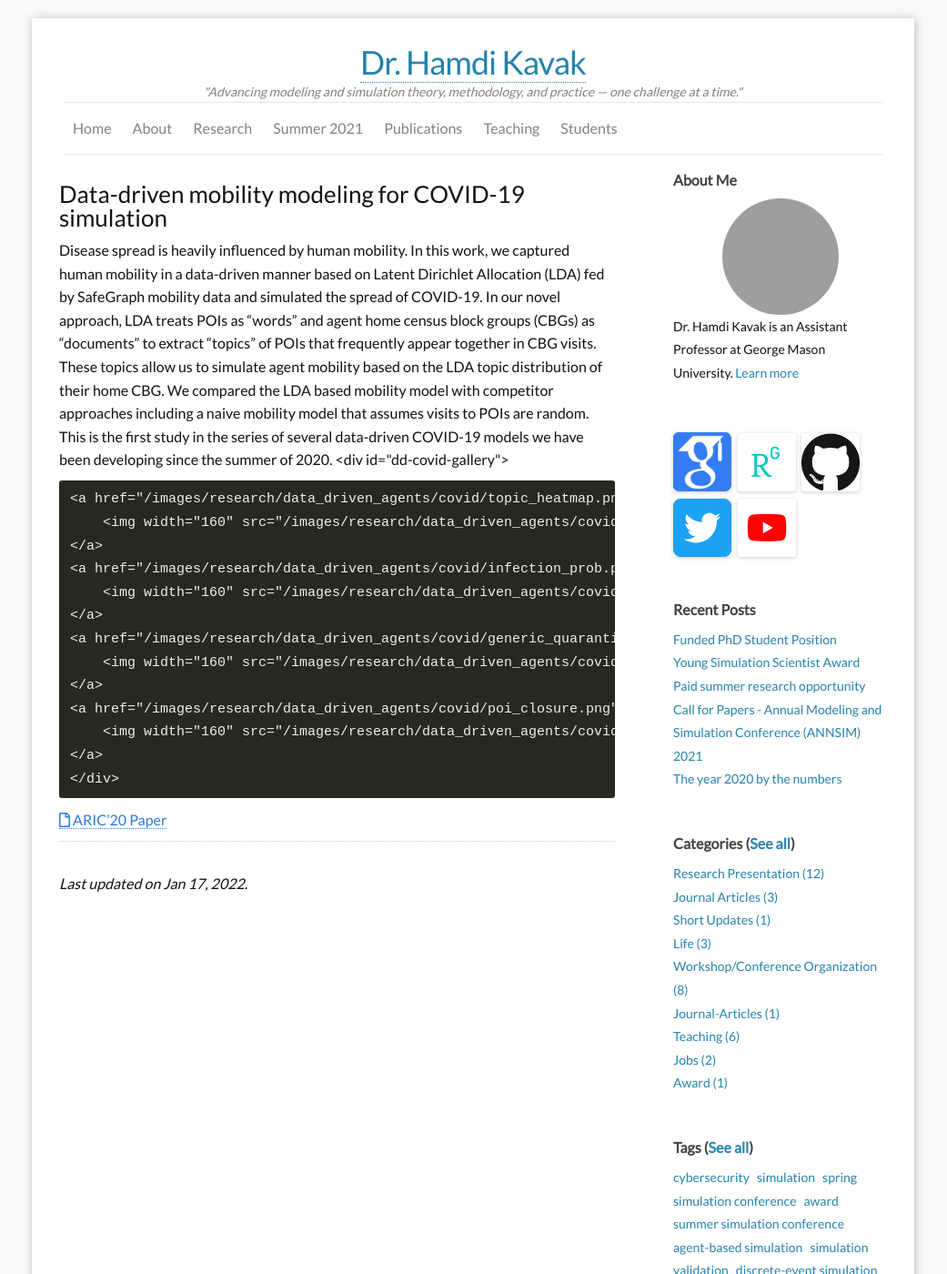
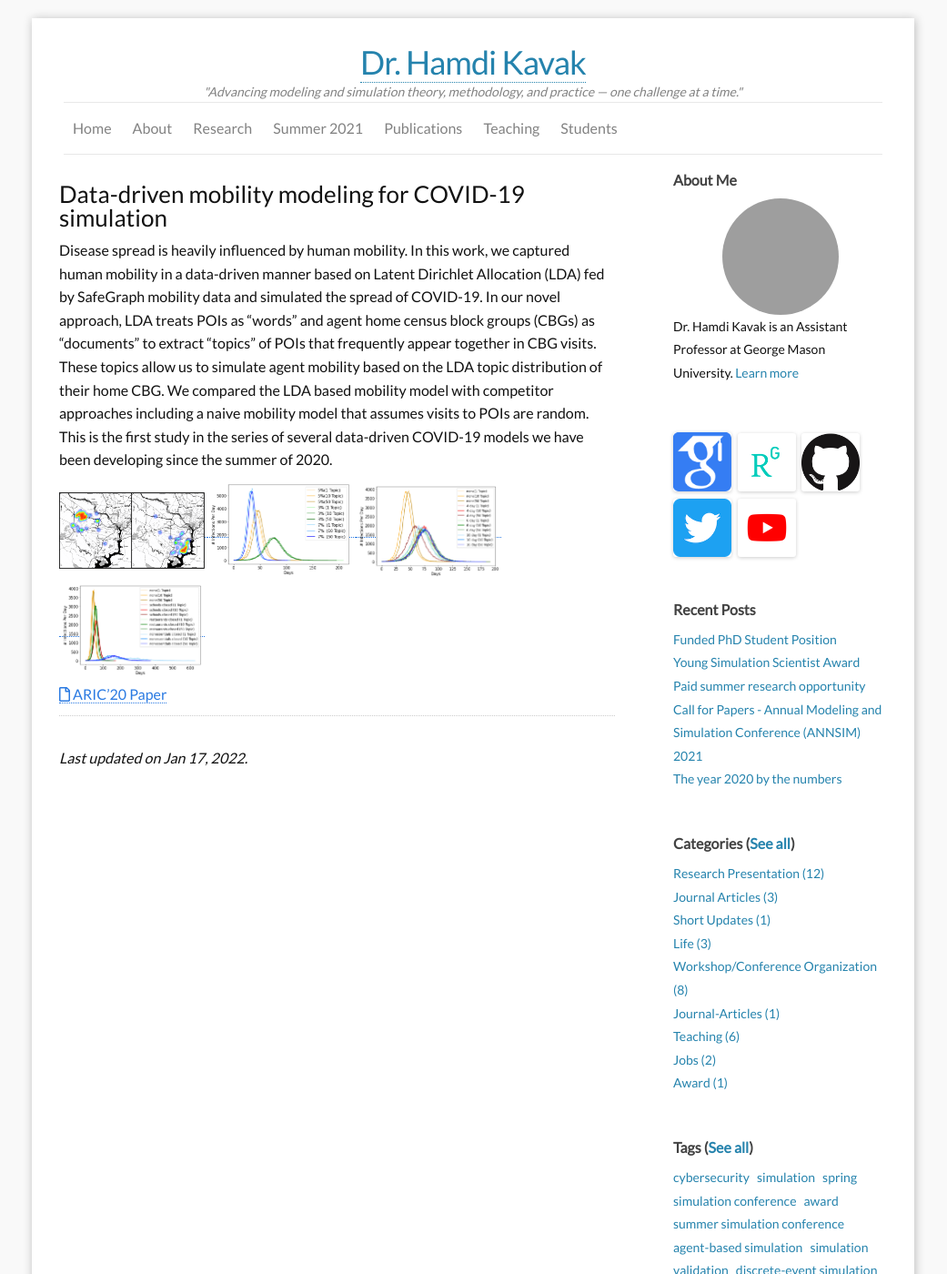
Before and after one commit to hamdikavak/hamdikavak.github.io, a Jekyll site: the page built from research/data-driven-mobility-covid-19.md, in a window 1280 px wide and 1400 px high. Shown: the whole window at 91% size, without its empty margins (120-1161 px from the left). Built offline with Jekyll 4.4.1, drawn with Linux system fonts in a browser that asks for light colours; nearby versions of some CDN libraries; grey boxes are pictures that could not be loaded.

Commit message:
Single research page

```diff
--- a/research/data-driven-mobility-covid-19.md
+++ b/research/data-driven-mobility-covid-19.md
@@ -9,7 +9,8 @@ permalink: /research/data-driven-mobility-covid-19/
 
 
 Disease spread is heavily influenced by human mobility. In this work, we captured human mobility in a data-driven manner based on Latent Dirichlet Allocation (LDA) fed by SafeGraph mobility data and simulated the spread of COVID-19. In our novel approach, LDA treats POIs as "words" and agent home census block groups (CBGs) as "documents" to extract "topics" of POIs that frequently appear together in CBG visits. These topics allow us to simulate agent mobility based on the LDA topic distribution of their home CBG. We compared the LDA based mobility model with competitor approaches including a naive mobility model that assumes visits to POIs are random. This is the first study in the series of several data-driven COVID-19 models we have been developing since the summer of 2020.
-    <div id="dd-covid-gallery">
+
+<div id="dd-covid-gallery">
 
     <a href="{{ site.baseurl }}/images/research/data_driven_agents/covid/topic_heatmap.png" data-toggle="lightbox" data-gallery="dd-covid-gallery" class="col-sm-4" data-title="Qualitative Analysis of LDA (50 Topics)" data-footer="This visual shows the location and frequency of topic 37 (left) and topic 43 (right).">
         <img width="{{site.thumbnail_width}}" src="{{ site.baseurl }}/images/research/data_driven_agents/covid/topic_heatmap.png" class="img-fluid">
@@ -23,7 +24,8 @@ Disease spread is heavily influenced by human mobility. In this work, we capture
     <a href="{{ site.baseurl }}/images/research/data_driven_agents/covid/poi_closure.png" data-toggle="lightbox" data-gallery="dd-covid-gallery" class="col-sm-4" data-title="Point-of-interest Closure" data-footer="How different point-of-interest closures may impact disease spread.">
         <img width="{{site.thumbnail_width}}" src="{{ site.baseurl }}/images/research/data_driven_agents/covid/poi_closure.png" class="img-fluid">
     </a>
-    </div>
+
+</div>
 
 
 <script>
@@ -37,13 +39,4 @@ Disease spread is heavily influenced by human mobility. In this work, we capture
 <a href="https://dl.acm.org/doi/abs/10.1145/3423455.3430305" target="_blank"> <i class="far fa-file"></i> ARIC'20 Paper</a>
 <hr>
 
-
-<script>
-	  lightGallery(document.getElementById('dd-covid-gallery'), {
-	    thumbnail:true,
-	    animateThumb: true,
-	    showThumbByDefault: true
-	});
-	</script>
-
 *Last updated on Jan 17, 2022.*
```
Also changed, not shown: other parts of research/data-driven-mobility-covid-19.md (+1 -1 lines).
